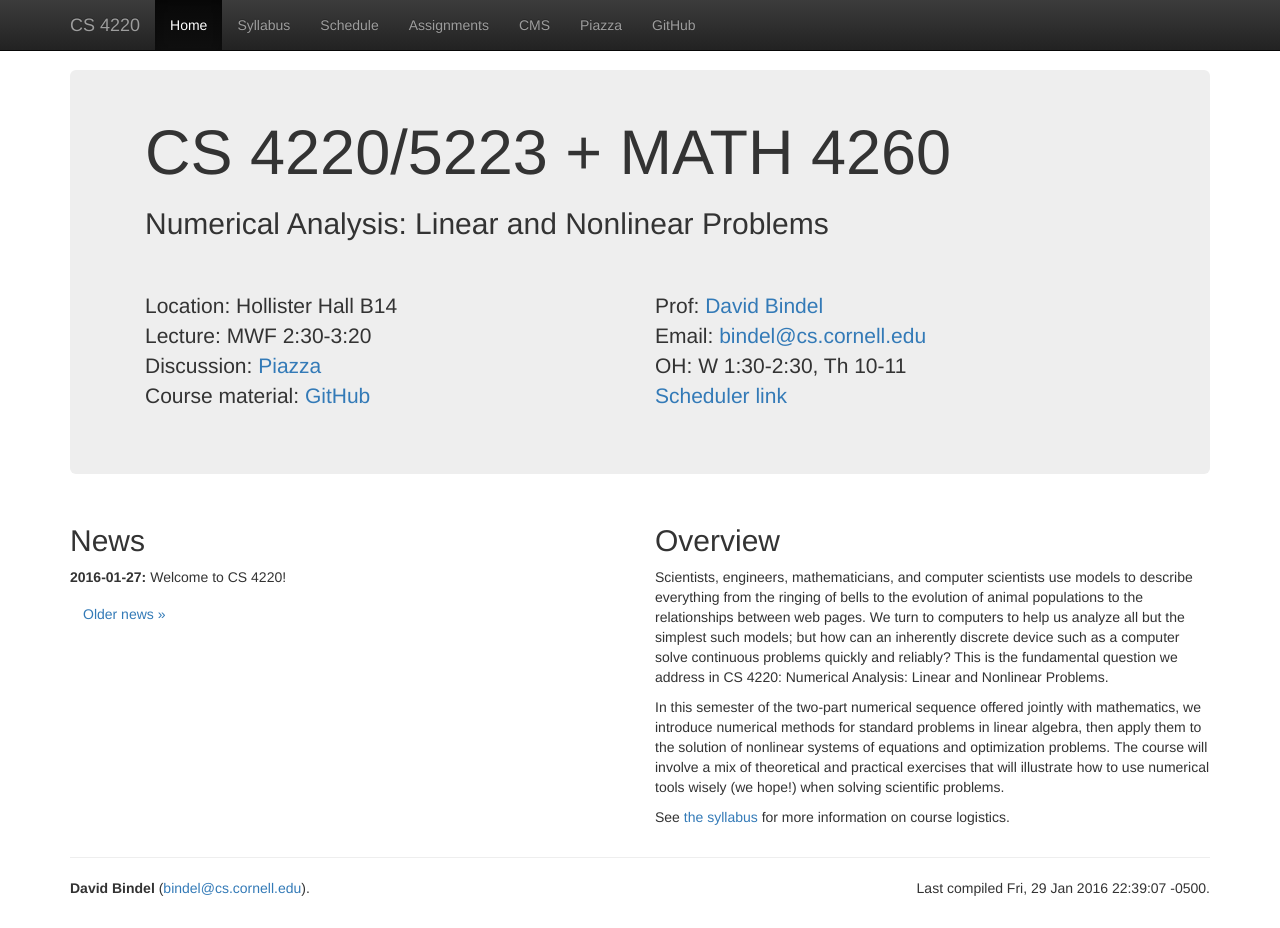
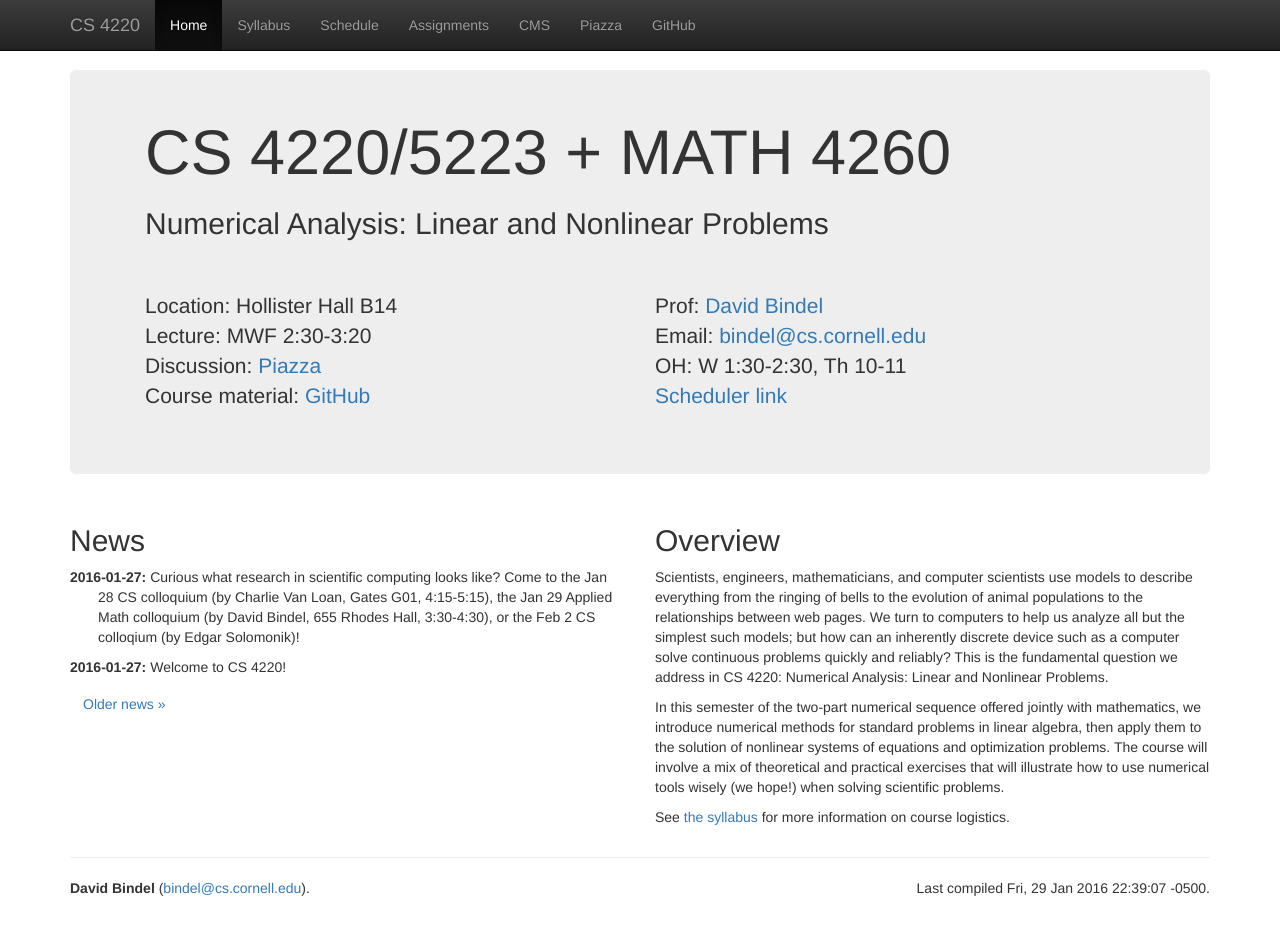
Before and after one commit to dbindel/cs4220-s17, a Jekyll site: the page built from web/index.html, in a window 1280 px wide and 928 px high. Built offline with Jekyll 4.4.1, drawn with Linux system fonts in a browser that asks for light colours; nearby versions of some CDN libraries.

Commit message:
Added announcements for upcoming talks.

```diff
--- a/web/_data/news.yml
+++ b/web/_data/news.yml
@@ -2,3 +2,11 @@
   date: 2016-01-27
   text:
     Welcome to CS 4220!
+-
+  date: 2016-01-27
+  text:
+    Curious what research in scientific computing looks like?  Come to
+    the Jan 28 CS colloquium (by Charlie Van Loan, Gates G01,
+    4:15-5:15), the Jan 29 Applied Math colloquium (by David Bindel,
+    655 Rhodes Hall, 3:30-4:30), or the Feb 2 CS colloqium (by Edgar
+    Solomonik)!
```
